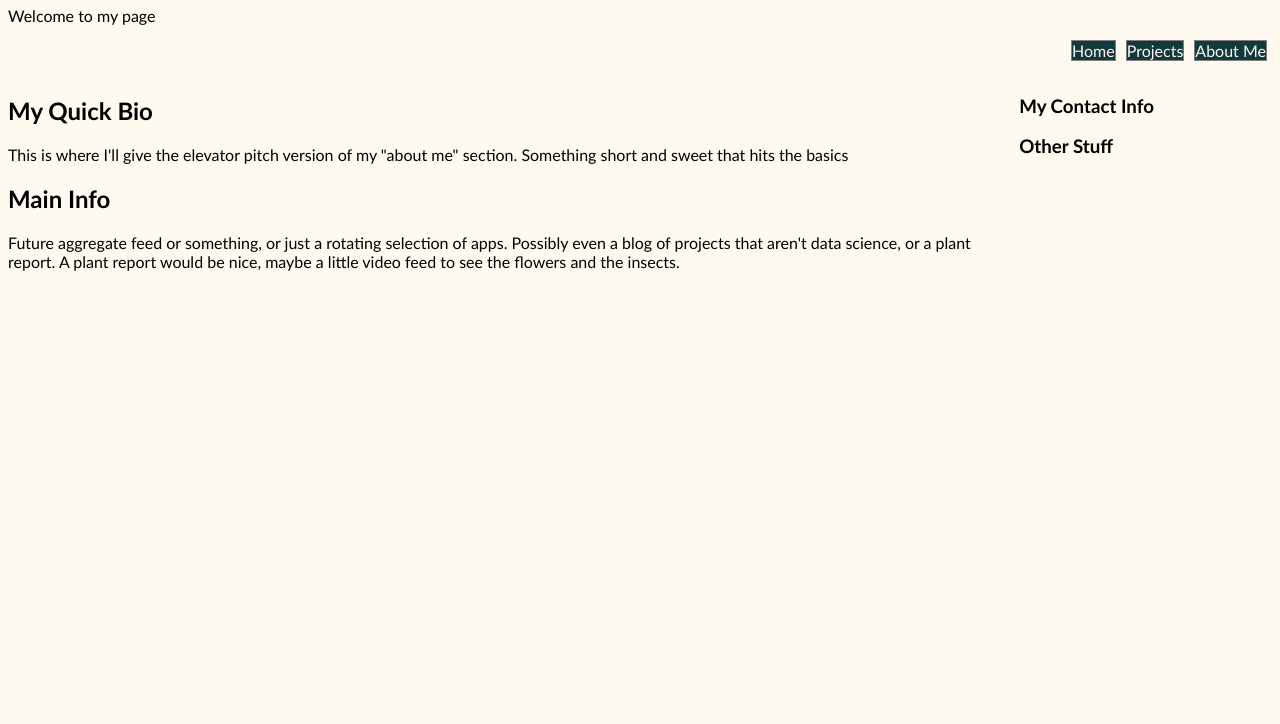
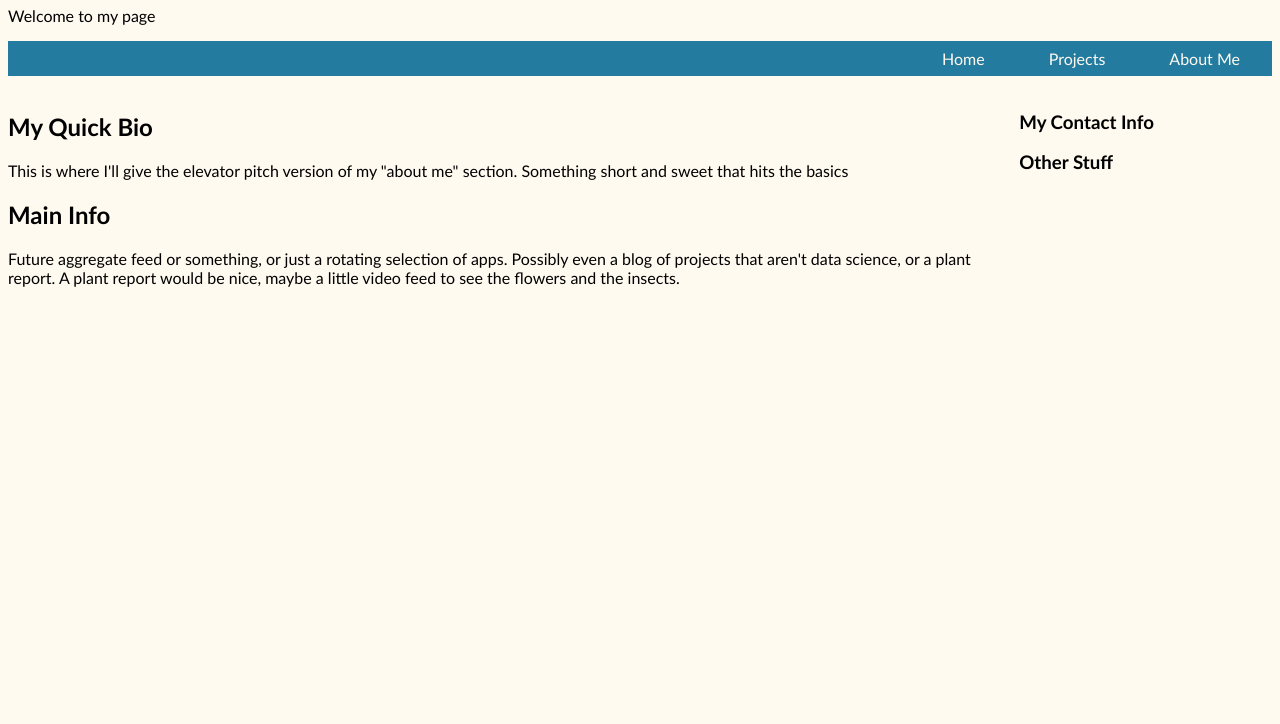
Before and after one commit to adinfinitum225/flask-personal-site, a plain HTML site: page static/html/home.html in a window 1280 px wide. Shown: the part 76-800 px from the top of the page. Drawn offline with Linux system fonts and the light colour scheme.

Commit message:
Got dropdown working. Added color variables to CSS

```diff
--- a/static/html/css/styles.css
+++ b/static/html/css/styles.css
@@ -1,12 +1,26 @@
-body{
-		background-color: floralWhite;
+:root {
+		--bg-color: #FFFAF0 /*Floral White*/;
+		--main-color: #13293D /*Prussian Blue*/;
+		--second-color: #247BA0 /*CG Blue*/;
+		--accent-color: #629365 /*Russian Green*/;
+		--light-text: #FFFAF0 /*Floral White*/;
+		--dark-text: #000000 /*Black*/;
+}
+
+body {
+		background-color: var(--bg-color);
 		font-family: gill sans, sans-serif;
 }
 
-nav ul{
+header h1 {
+		color: var(--main-color);
+}
+
+nav ul {
 		display: flex;
 		list-style: none;
 		justify-content: flex-end;
+		background-color: var(--second-color);
 		position: sticky;
 }
 
@@ -16,26 +30,24 @@ nav ul{
 
 .dropdown ul {
 		display: none;
-		min-width: 160px;
 		padding-left: 0px;
 		position: absolute;
+		left: 0em;
 }
 
 .dropdown ul li {
-		margin: 10px;
 }
 
 .dropdown:hover ul {
-		display: flex;
-		flex-direction: column;
+		display: block;
 }
 
 li a {
-	border: 1px solid gray;
-	background-color: #12393D;
-	color: floralWhite;
-	margin: 5px;
+	color: var(--light-text);
 	text-decoration: none;
+	display: block;
+	background-color: var(--second-color);
+	padding: 0.5em 2em;
 }
 
 main {
```
